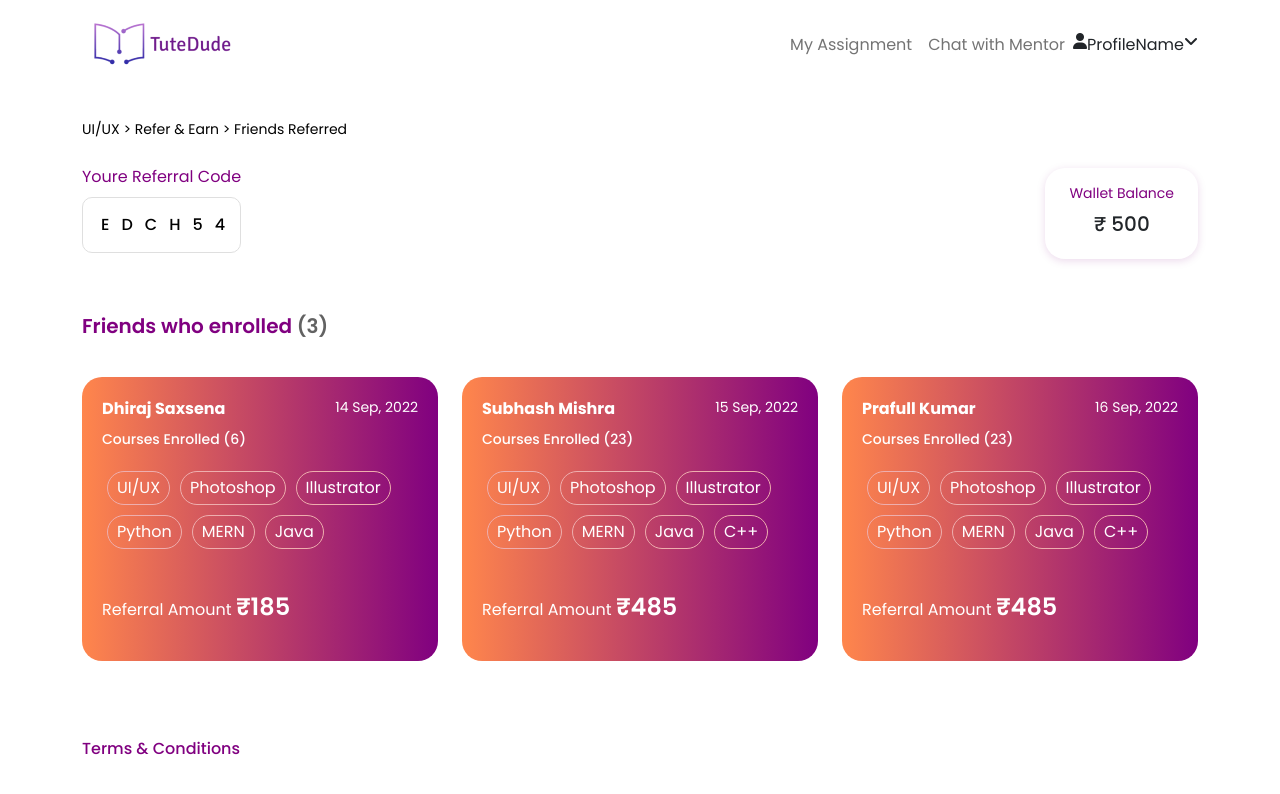
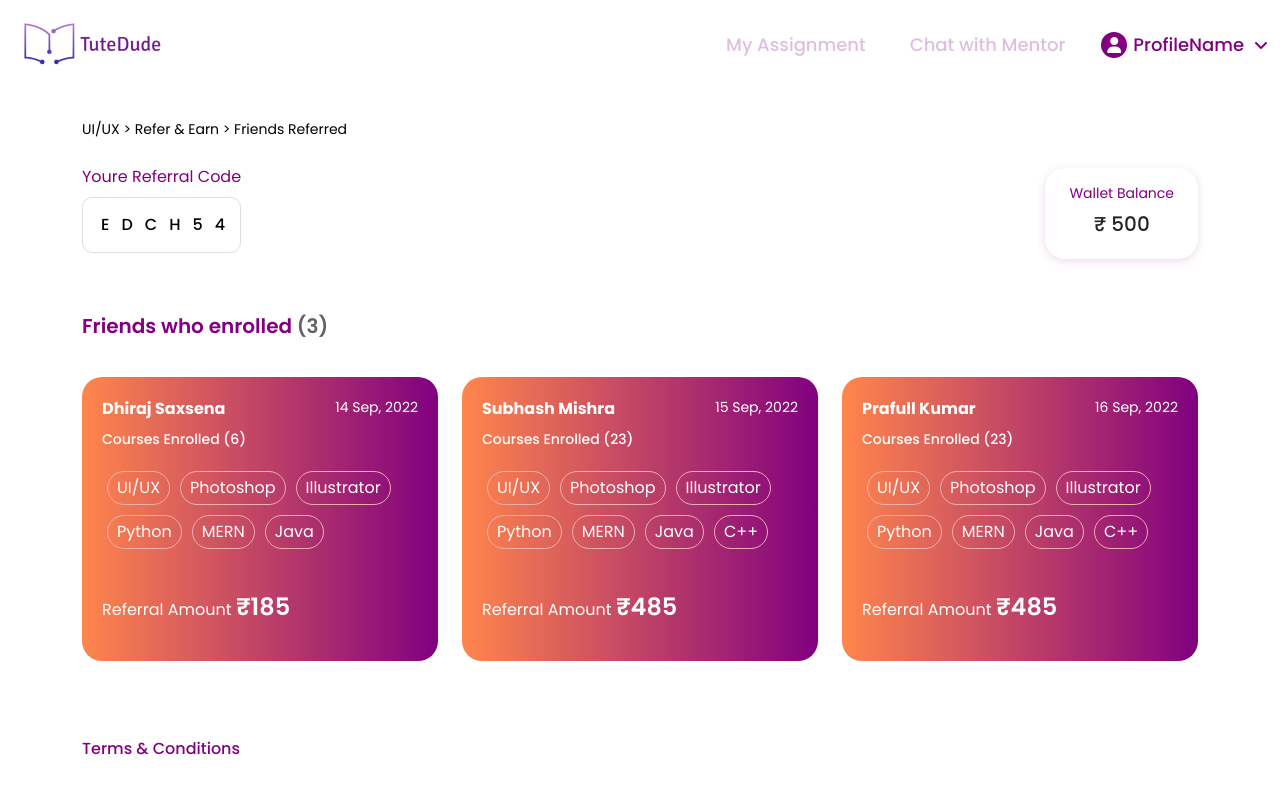
Before and after one commit to mdshahin-ahmed/tute-dude-page-1, a React (Create React App) app: page / in a window 1280 px wide. Shown: the top 794 px of the page. Built offline with nearby package versions, Linux system fonts and the light colour scheme.

Commit message:
Done friends referred page

```diff
--- /dev/null
+++ b/src/Components/Header/Header.css
@@ -0,0 +1,57 @@
+.menuLink {
+  font-family: "Poppins";
+  font-style: normal;
+  font-weight: 500;
+  font-size: 18px !important;
+  line-height: 22px;
+  color: rgba(128, 0, 128, 0.25) !important;
+  margin-right: 28px;
+}
+.userLogoWrap {
+  height: 20px;
+  width: 20px;
+  border-radius: 50%;
+  background-color: #800080;
+  display: flex;
+  justify-content: center;
+  padding: 13px;
+  align-self: center;
+}
+.profile span {
+  font-family: "Poppins";
+  font-style: normal;
+  font-weight: 500;
+  font-size: 18px;
+  line-height: 22px;
+  margin-left: 6px;
+  margin-right: 10px;
+  color: #800080;
+  align-self: center;
+}
+.profile .fa-user {
+  color: white;
+  align-self: center;
+}
+.profileArrow {
+  align-self: center;
+  color: #800080;
+}
+.profile {
+  cursor: pointer;
+}
+@media ((max-width: 767px)) {
+  .profile {
+    background-color: #800080 !important;
+    padding: 12px 25px 12px 25px;
+    border-radius: 10px;
+  }
+  .profileArrow {
+    color: white;
+    /* margin-right: 10px; */
+  }
+  .profile span {
+    color: white;
+    font-size: 16px;
+    line-height: 24px;
+  }
+}
--- a/src/Components/Header/Header.js
+++ b/src/Components/Header/Header.js
@@ -1,27 +1,29 @@
 import React from "react";
 import { Container, Nav, Navbar } from "react-bootstrap";
-
+import "./Header.css";
 import brandImage from "../../images/image_1.png";
 
 const Header = () => {
   return (
     <>
       <Navbar bg="white" variant="light">
-        <Container>
+        <Container fluid>
           <Navbar.Brand href="#home">
             <img src={brandImage} alt="" />
           </Navbar.Brand>
           <Nav className="navLink ms-auto">
-            <Nav.Link className="d-none d-md-block" href="#home">
+            <Nav.Link className="menuLink d-none d-md-block" href="#home">
               My Assignment
             </Nav.Link>{" "}
-            <Nav.Link className="d-none d-md-block" href="#home">
+            <Nav.Link className="menuLink d-none d-md-block" href="#home">
               Chat with Mentor
             </Nav.Link>{" "}
-            <div className="profile d-flex align-self-center">
-              <i className="fa-solid fa-user"></i>
+            <div className="profile d-flex">
+              <div className="userLogoWrap d-none d-md-flex">
+                <i className="fa-solid fa-user"></i>
+              </div>
               <span>ProfileName</span>
-              <i className="fa-solid fa-angle-down"></i>
+              <i className="profileArrow fa-solid fa-angle-down"></i>
             </div>
           </Nav>
         </Container>
```
